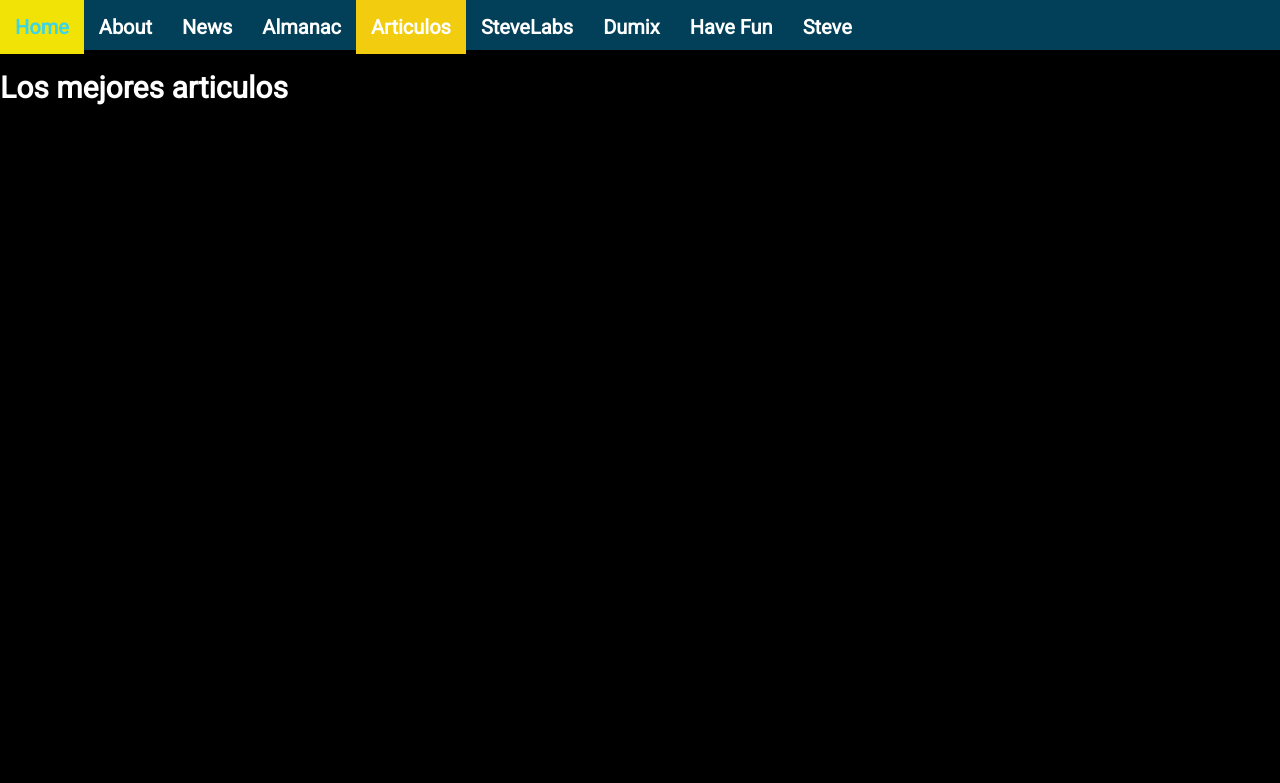
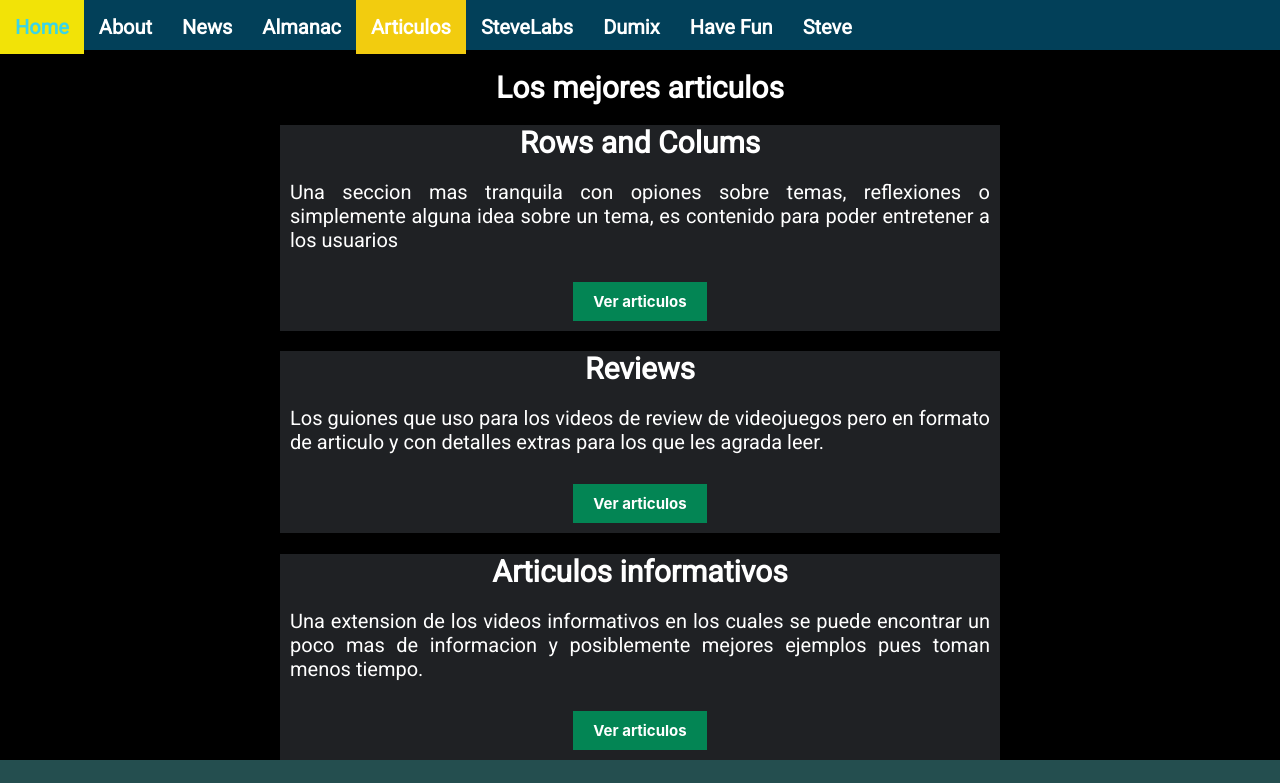
Before and after one commit to SteveBartmoss/steveapp, a React (Create React App) app: page /articulos in a window 1280 px wide. Shown: the top 783 px of the page. Built offline with nearby package versions, Linux system fonts and the light colour scheme.

Commit message:
add a new topics in the home page and a new footer

```diff
--- a/src/Articles/articlesHome.jsx
+++ b/src/Articles/articlesHome.jsx
@@ -1,9 +1,48 @@
 import React from "react";
+import Pie from "../component/Pie";
 
 function ArticlesHome(){
     return(
         <>
-            <h1 className="title1">Los mejores articulos</h1>
+            <div className="center">
+                <h1 className="title1">Los mejores articulos</h1>
+            </div>
+
+            <div className="div-topic">
+                    <h1 className="title1">Rows and Colums</h1>
+                    <p className="Content"> Una seccion mas tranquila con opiones sobre temas,
+                    reflexiones o simplemente alguna idea sobre un tema, es contenido para
+                    poder entretener a los usuarios
+                    </p>
+                    <div className="center">
+                        <a className="dumix-btn" href="#">Ver articulos</a>
+                    </div>
+            </div>
+
+            <div className="div-topic">
+                    <h1 className="title1">Reviews</h1>
+                    <p className="Content"> Los guiones que uso para los videos
+                    de review de videojuegos pero en formato de articulo y con
+                    detalles extras para los que les agrada leer.
+                    </p>
+                    <div className="center">
+                        <a className="dumix-btn" href="#">Ver articulos</a>
+                    </div>
+            </div>
+
+            <div className="div-topic">
+                    <h1 className="title1">Articulos informativos</h1>
+                    <p className="Content"> Una extension de los videos informativos
+                    en los cuales se puede encontrar un poco mas de informacion y
+                    posiblemente mejores ejemplos pues toman menos tiempo.
+                    </p>
+                    <div className="center">
+                        <a className="dumix-btn" href="#">Ver articulos</a>
+                    </div>
+            </div>
+
+            <Pie />
+
         </>
     );
 }
```
